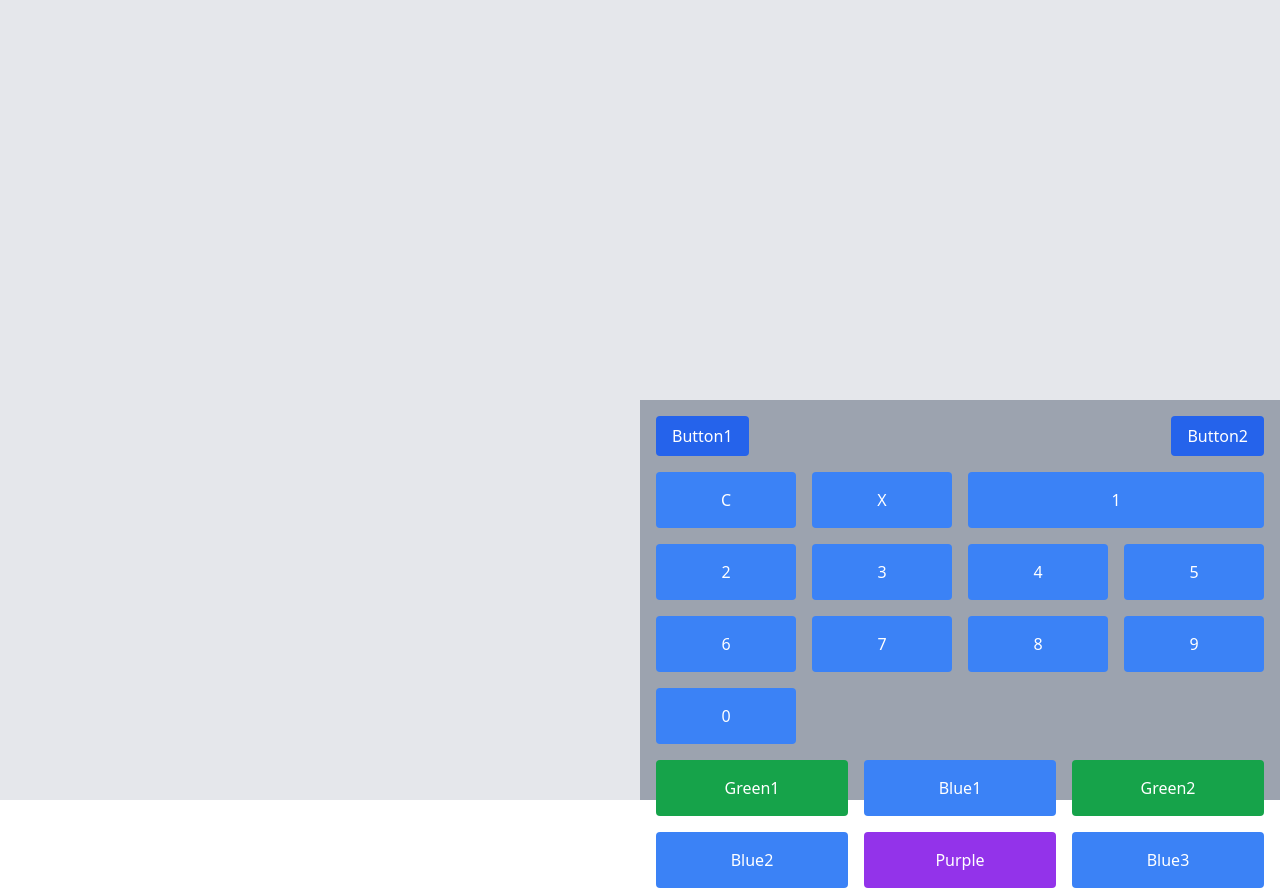
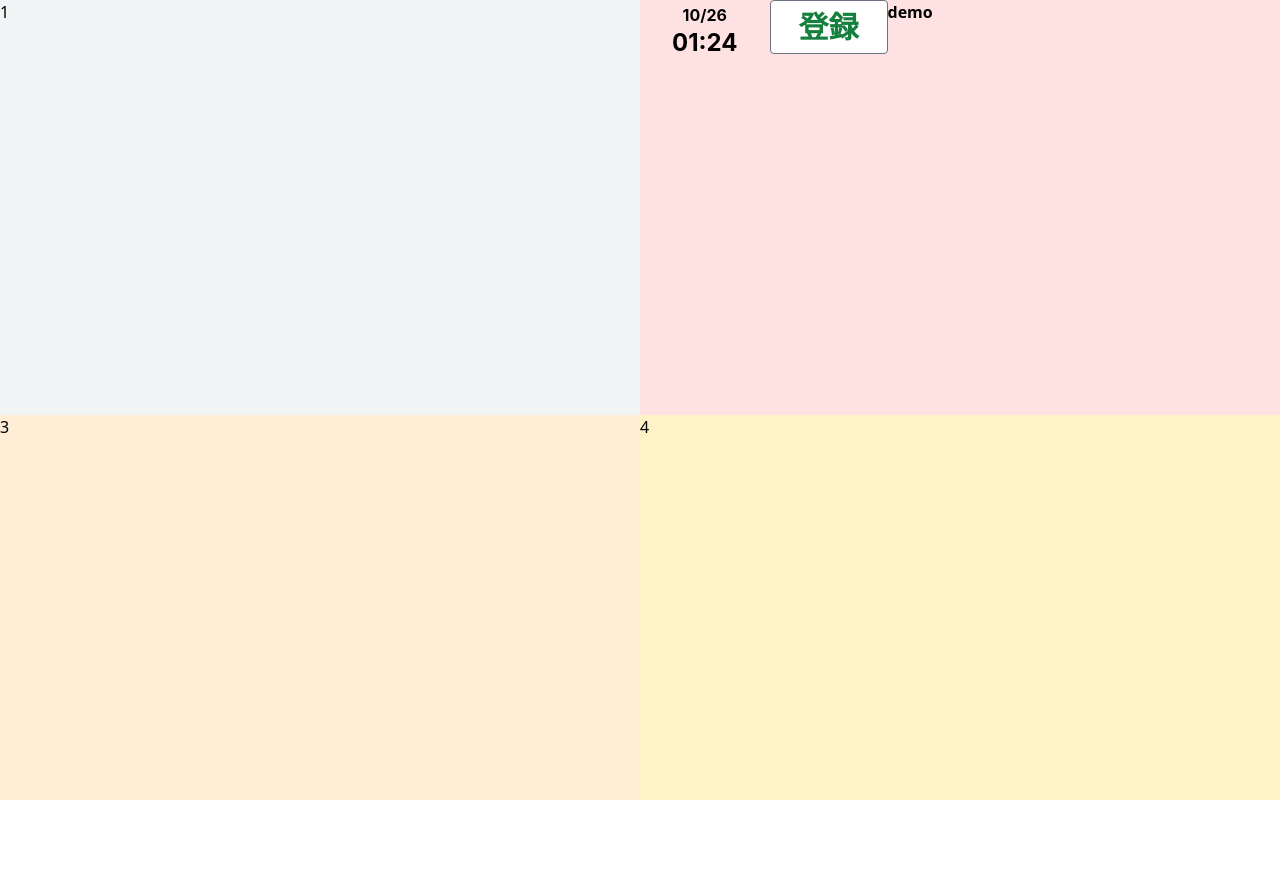
Before and after one commit to slum-kuraudo/7simulator, a Vue app: page /regi in a window 1280 px wide. After the commit the page ends 800 px from the top, so only its background shows below. Built offline with nearby package versions, Linux system fonts and the light colour scheme.

Commit message:
時刻とプルダウンを実装

```diff
--- a/package.json
+++ b/package.json
@@ -14,6 +14,7 @@
   "main": "background.js",
   "dependencies": {
     "core-js": "^3.8.3",
+    "moment": "^2.29.4",
     "vue": "^3.2.13",
     "vue-router": "4"
   },
--- a/src/Regi7.vue
+++ b/src/Regi7.vue
@@ -1,5 +1,7 @@
 <template>
-    <Regi7/>
+        <div class="date w-10 h-5 text-center text-black font-bold font-['Inter'] mb-1 mr-4">{{ formattedDate }}</div>
+        <div class="time w-15 h-6 text-center text-black text-2xl font-bold font-['Inter'] mr-4">{{ formattedTime }}</div>
+    <Regi7 />
     <router-view />
 </template>
 
--- a/src/components/SimulatorRegi.vue
+++ b/src/components/SimulatorRegi.vue
@@ -1,51 +1,67 @@
 <template>
-<body class="bg-gray-200 h-screen">
-
-  <div class="grid grid-cols-2 grid-rows-2 h-screen">
-      <!-- Placeholder for top-left quadrant -->
-      <div></div>
-
-      <!-- Placeholder for top-right quadrant -->
-      <div></div>
-
-      <!-- Placeholder for bottom-left quadrant -->
-      <div></div>
-
-      <!-- Actual layout in the bottom-right quadrant -->
-      <div class="bg-gray-400 p-4">
-          <!-- Top buttons -->
-          <div class="flex justify-between mb-4">
-              <button class="bg-blue-600 text-white px-4 py-2 rounded">Button1</button>
-              <button class="bg-blue-600 text-white px-4 py-2 rounded">Button2</button>
-          </div>
-
-          <!-- Calculator layout -->
-          <div class="grid grid-cols-4 gap-4 mb-4">
-              <button class="bg-blue-500 text-white p-4 col-span-1 rounded">C</button>
-              <button class="bg-blue-500 text-white p-4 col-span-1 rounded">X</button>
-              <button class="bg-blue-500 text-white p-4 col-span-2 rounded">1</button>
-              <button class="bg-blue-500 text-white p-4 col-span-1 rounded">2</button>
-              <button class="bg-blue-500 text-white p-4 col-span-1 rounded">3</button>
-              <button class="bg-blue-500 text-white p-4 col-span-1 rounded">4</button>
-              <button class="bg-blue-500 text-white p-4 col-span-1 rounded">5</button>
-              <button class="bg-blue-500 text-white p-4 col-span-1 rounded">6</button>
-              <button class="bg-blue-500 text-white p-4 col-span-1 rounded">7</button>
-              <button class="bg-blue-500 text-white p-4 col-span-1 rounded">8</button>
-              <button class="bg-blue-500 text-white p-4 col-span-1 rounded">9</button>
-              <button class="bg-blue-500 text-white p-4 col-span-1 rounded">0</button>
-          </div>
-
-          <!-- Other buttons -->
-          <div class="grid grid-cols-3 gap-4">
-              <button class="bg-green-600 text-white p-4 col-span-1 rounded">Green1</button>
-              <button class="bg-blue-500 text-white p-4 col-span-1 rounded">Blue1</button>
-              <button class="bg-green-600 text-white p-4 col-span-1 rounded">Green2</button>
-              <button class="bg-blue-500 text-white p-4 col-span-1 rounded">Blue2</button>
-              <button class="bg-purple-600 text-white p-4 col-span-1 rounded">Purple</button>
-              <button class="bg-blue-500 text-white p-4 col-span-1 rounded">Blue3</button>
-          </div>
-      </div>
-  </div>
-
-  </body>
+    <div class="grid grid-cols-2 h-screen">
+        <div class="bg-gray-100">1</div>
+        <div class="bg-red-100">
+            <div class="flex items-center ml-8">
+                <div class="flex flex-col mr-4 ">
+                    <div class="date w-13 h-5 text-center text-black font-bold font-['Inter'] mb-1 mr-4">{{ formattedDate }}
+                    </div>
+                    <div class="time w-15 h-6 text-center text-black text-2xl font-bold font-['Inter'] mr-4">{{
+                        formattedTime }}</div>
+                </div>
+                <div class="relative">
+                    <button @click="toggleDropdown"
+                        class="bg-white border text-3xl border-gray-500 text-green-700 font-bold py-2 px-7 rounded ">
+                        登録
+                    </button>
+                    <!-- Dropdown -->
+                    <div v-if="showDropdown" class="absolute top-fill w-32">
+                        <button
+                            class="bg-white border text-2xl border-gray-500 text-green-700 font-bold py-2 px-3.5 rounded whitespace-no-wrap">
+                            フライヤー
+                        </button>
+                        <button
+                            class="bg-white border text-3xl border-gray-500 text-green-700 font-bold py-2 px-7 rounded">
+                            休止
+                        </button>
+                    </div>
+                </div>
+                <span class="w-10 h-5 text-black font-bold self-start">demo</span>
+            </div>
+        </div>
+        <div class="bg-orange-100">3</div>
+        <div class="bg-amber-100">4</div>
+    </div>
 </template>
+<script>
+import moment from "moment"
+export default {
+    data() {
+        return {
+            currentDateTime: moment(),
+            showDropdown: false
+        }
+    },
+    methods: {
+        toggleDropdown() {
+            this.showDropdown = !this.showDropdown;
+        }
+    },
+    computed: {
+        formattedDate() {
+            return this.currentDateTime.format('MM/DD');
+        },
+        formattedTime() {
+            return this.currentDateTime.format('HH:mm');
+        }
+    },
+    mounted() {
+        this.interval = setInterval(() => {
+            this.currentDateTime = moment();
+        }, 1000);
+    },
+    beforeUnmount() {
+        clearInterval(this.interval);
+    }
+}
+</script>
```
Also changed, not shown: 1 other file (tests, documents, lock files or other folders).
